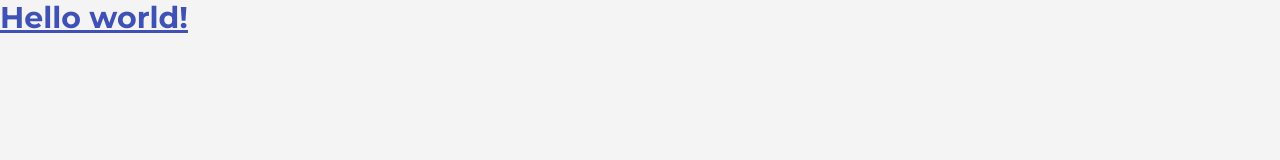
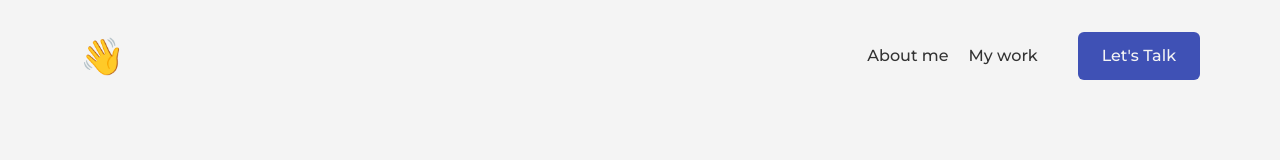
Before and after one commit to aatmaneoulmouden/portfolio, a website: page index.html in a window 1280 px wide. Drawn offline with Linux system fonts and the light colour scheme.

Commit message:
Header - Desktop verion

```diff
--- a/index.html
+++ b/index.html
@@ -9,9 +9,28 @@
 </head>
 
 <body>
-    <h1 class="text-3xl font-bold underline text-clr-primary">
-        Hello world!
-    </h1>
+    <header class="py-8">
+        <div class="container">
+            <div class="flex justify-between items-center">
+                <div class="left-col">
+                    <a href="" class="text-4xl" title="Say Hi!">👋</a>
+                </div>
+                <div class="right-col flex items-center gap-x-10">
+                    <nav>
+                        <ul class="menu-list flex gap-x-5">
+                            <li class="menu-item">
+                                <a href="" class="custom-transition">About me</a>
+                            </li>
+                            <li class="menu-item">
+                                <a href="" class="custom-transition">My work</a>
+                            </li>
+                        </ul>
+                    </nav>
+                    <a href="" class="custom-transition bg-clr-primary text-clr-background font-medium px-6 py-3 rounded-md hover:bg-clr-hover">Let's Talk</a>
+                </div>
+            </div>
+        </div>
+    </header>
     <script src="./assets/js/main.js"></script>
 </body>
 
--- a/src/input.css
+++ b/src/input.css
@@ -12,4 +12,16 @@
     body {
         @apply bg-clr-background;
     }
+
+    .custom-transition {
+        @apply ease-out duration-300;
+    }
+
+    .container {
+        @apply max-w-full;
+    }
+
+    .menu-list a {
+        @apply font-medium hover:text-clr-hover;
+    }
 }
--- a/tailwind.config.js
+++ b/tailwind.config.js
@@ -2,6 +2,16 @@
 module.exports = {
   content: ["./**/*{.html,js}"],
   theme: {
+    container: {
+      center: true,
+      padding: {
+        DEFAULT: '1rem',
+        sm: '2rem',
+        lg: '4rem',
+        xl: '5rem',
+        '2xl': '6rem',
+      }
+    },
     fontFamily: {
       'main': ['Montserrat', 'sans-serif'],
     },
```
Also changed, not shown: assets/css/style.css.
